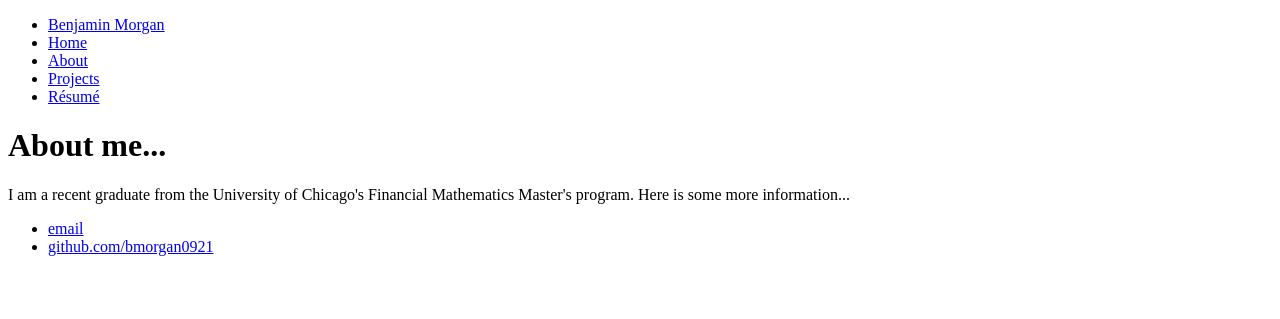
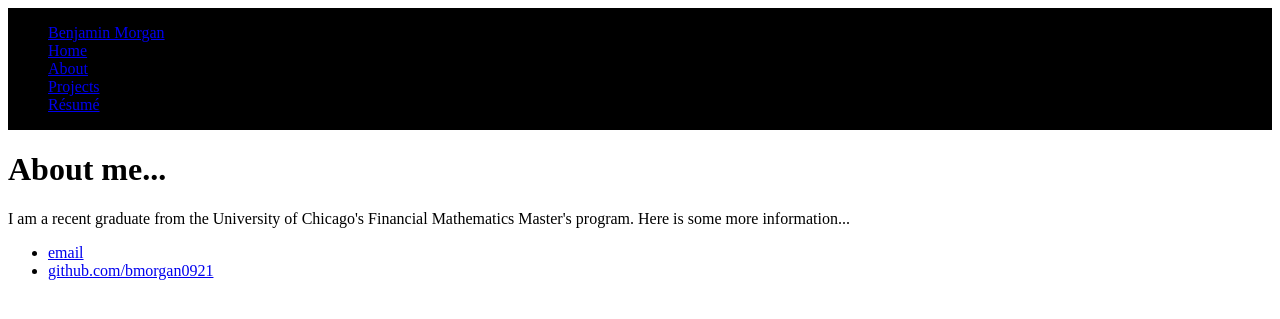
Before and after one commit to bmorgan0921/bmorgan0921.github.io, a Jekyll site: the page built from about/index.html, in a window 1280 px wide. Shown: the top 319 px of the page. Built offline with Jekyll 4.4.1, drawn with Linux system fonts in a browser that asks for light colours.

Commit message:
added topnav class and css styling

```diff
--- a/_layouts/default.html
+++ b/_layouts/default.html
@@ -2,17 +2,15 @@
 <html>
 	<head>
 		<link rel="stylesheet" type="text/css" href="/css/main.css">
-	<!--</head>
-	<body>-->
-		<nav class = "navbar navbar-inverse">
-	    		<ul class = "nav navbar-nav">
-					<li class = "nav-bar-color"><a href="/">Benjamin Morgan</a></li>
-					<li class = "nav-bar-color"><a href="/">Home</a></li>
-					<li class = "nav-bar-color"><a href="/about">About</a></li>
-					<li class = "nav-bar-color"><a href="/projects">Projects</a></li>
-	        		<li class = "nav-bar-color"><a href="/pdfs/Benjamin Morgan -- Resume.pdf">Résumé</a></li>
-	    		</ul>
-		</nav>
+		<div class = "topnav">
+			<ul>
+				<li><a href="/">Benjamin Morgan</a></li>
+				<li><a href="/">Home</a></li>
+				<li><a href="/about">About</a></li>
+				<li><a href="/projects">Projects</a></li>
+				<li><a href="/pdfs/Benjamin Morgan -- Resume.pdf">Résumé</a></li>
+			</ul>
+		</div>
 	</head>
 	<body>
 		<div class="container">
--- a/css/main.css
+++ b/css/main.css
@@ -1,4 +1,4 @@
 div.c1 section ul li.c2 { color:black; }
 div.c1 section ul li.c2 a { color:black; }
-/*_ div.c1 section ul li.c2 a.link { color:black; text-decoration: underline; background-color: none;} */
 .link { color:black; text-decoration: none; background-color: none;}
+.topnav { background-color: black; overflow: hidden;}
```
